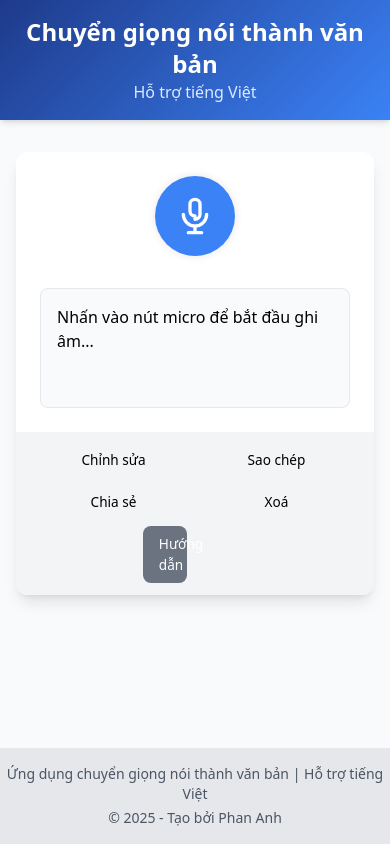
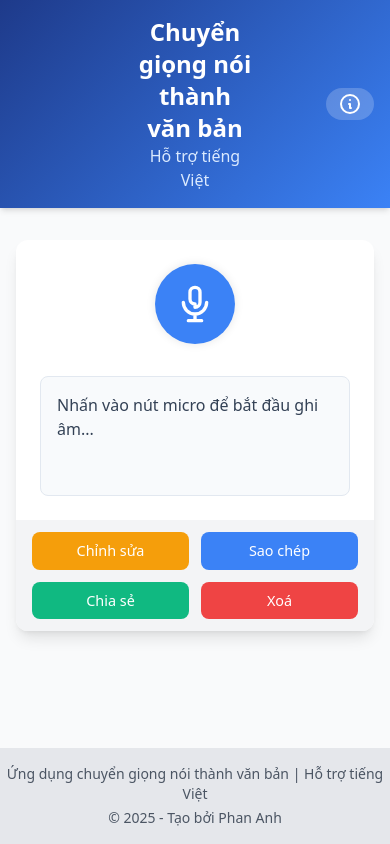
Before and after one commit to lop0dongthacgian/luyentutienganh, a plain HTML site: page index.html in a window 390 px wide. Drawn offline with nearby package versions, Linux system fonts and the light colour scheme.

Commit message:
Update index.html

```diff
--- a/index.html
+++ b/index.html
@@ -23,14 +23,18 @@
             max-height: 300px;
             transition: height 0.3s ease;
             white-space: pre-wrap;
+            background-color: #f8fafc;
+            border: 1px solid #e2e8f0;
+            color: #334155;
         }
         .action-btn {
             transition: all 0.2s ease;
-            font-size: 0.85rem;
-            padding: 0.4rem 0.8rem;
+            font-size: 0.9rem;
+            padding: 0.5rem 1rem;
         }
         .action-btn:hover {
             transform: translateY(-2px);
+            box-shadow: 0 4px 6px -1px rgba(0, 0, 0, 0.1);
         }
         .action-btn:active {
             transform: translateY(1px);
@@ -62,8 +66,38 @@
             background: linear-gradient(135deg, #1e3a8a 0%, #3b82f6 100%);
         }
 
-        /* Guide styling - improved for mobile */
-        .guide-container {
+        /* Button colors */
+        .btn-primary {
+            background-color: #3b82f6;
+            color: white;
+        }
+        .btn-primary:hover {
+            background-color: #2563eb;
+        }
+        .btn-warning {
+            background-color: #f59e0b;
+            color: white;
+        }
+        .btn-warning:hover {
+            background-color: #d97706;
+        }
+        .btn-success {
+            background-color: #10b981;
+            color: white;
+        }
+        .btn-success:hover {
+            background-color: #059669;
+        }
+        .btn-danger {
+            background-color: #ef4444;
+            color: white;
+        }
+        .btn-danger:hover {
+            background-color: #dc2626;
+        }
+
+        /* Header guide styling */
+        .header-guide {
             position: relative;
             display: inline-block;
         }
@@ -71,53 +105,87 @@
             display: none;
             position: absolute;
             background-color: #f9fafb;
-            min-width: 280px;
+            width: 280px;
             max-width: 90vw;
             box-shadow: 0px 8px 16px 0px rgba(0,0,0,0.2);
-            z-index: 1;
+            z-index: 100;
             border-radius: 0.5rem;
             padding: 1rem;
-            bottom: 100%;
+            top: 100%;
             left: 50%;
             transform: translateX(-50%);
             font-size: 0.9rem;
+            color: #333;
         }
-        .guide-container:hover .guide-content,
-        .guide-container:focus-within .guide-content {
+        .guide-trigger {
+            background: rgba(255,255,255,0.2);
+            border: none;
+            color: white;
+            font-size: 0.9rem;
+            cursor: pointer;
+            padding: 0.25rem 0.75rem;
+            border-radius: 9999px;
+            transition: all 0.2s;
+            display: flex;
+            align-items: center;
+            justify-content: center;
+        }
+        .guide-trigger:hover {
+            background: rgba(255,255,255,0.3);
+        }
+        .header-guide:hover .guide-content,
+        .header-guide:focus-within .guide-content {
             display: block;
         }
 
         /* Responsive adjustments */
         @media (max-width: 640px) {
             .action-buttons {
-                flex-wrap: wrap;
                 gap: 0.5rem;
                 justify-content: center;
             }
             .action-btn {
-                flex: 1 0 calc(50% - 0.5rem);
-                max-width: calc(50% - 0.5rem);
+                flex: 1;
+                min-width: calc(50% - 0.5rem);
             }
             .guide-content {
-                min-width: 200px;
-                left: 0;
-                transform: none;
-                right: 0;
-                margin: 0 auto;
                 font-size: 0.8rem;
                 padding: 0.75rem;
-            }
-            .guide-content ul {
-                padding-left: 1rem;
             }
         }
     </style>
 </head>
 <body class="bg-gray-50 min-h-screen flex flex-col">
-    <header class="gradient-bg text-white py-4 shadow-md">
-        <div class="container mx-auto px-4 text-center">
-            <h1 class="text-2xl font-bold">Chuyển giọng nói thành văn bản</h1>
-            <p class="text-blue-100">Hỗ trợ tiếng Việt</p>
+    <header class="gradient-bg text-white py-4 shadow-md relative">
+        <div class="container mx-auto px-4">
+            <div class="flex justify-between items-center">
+                <div class="flex-1"></div>
+                <div class="flex-1 text-center">
+                    <h1 class="text-2xl font-bold">Chuyển giọng nói thành văn bản</h1>
+                    <p class="text-blue-100">Hỗ trợ tiếng Việt</p>
+                </div>
+                <div class="flex-1 flex justify-end">
+                    <div class="header-guide">
+                        <button class="guide-trigger focus:outline-none">
+                            <svg xmlns="http://www.w3.org/2000/svg" class="h-6 w-6" fill="none" viewBox="0 0 24 24" stroke="currentColor">
+                                <path stroke-linecap="round" stroke-linejoin="round" stroke-width="2" d="M13 16h-1v-4h-1m1-4h.01M21 12a9 9 0 11-18 0 9 9 0 0118 0z" />
+                            </svg>
+                        </button>
+                        <div class="guide-content">
+                            <h3 class="font-bold mb-2 text-blue-600">Hướng dẫn sử dụng:</h3>
+                            <ul class="list-disc pl-5 space-y-1 text-gray-700">
+                                <li>Nhấn nút Micro để bắt đầu ghi âm</li>
+                                <li>Nhấn lại nút Micro để dừng</li>
+                                <li>Văn bản sẽ tự động hiển thị</li>
+                                <li>Dùng nút "Chỉnh sửa" để sửa trực tiếp</li>
+                                <li>"Sao chép" để copy văn bản</li>
+                                <li>"Chia sẻ" để gửi qua ứng dụng khác</li>
+                                <li>"Xoá" để xóa toàn bộ nội dung</li>
+                            </ul>
+                        </div>
+                    </div>
+                </div>
+            </div>
         </div>
     </header>
 
@@ -138,11 +206,11 @@
 
             <!-- Text output -->
             <div class="px-6 pb-6">
-                <div id="textOutput" class="text-output bg-gray-50 rounded-lg p-4 overflow-y-auto border border-gray-200" contenteditable="true">Nhấn vào nút micro để bắt đầu ghi âm...</div>
+                <div id="textOutput" class="text-output rounded-lg p-4 overflow-y-auto">Nhấn vào nút micro để bắt đầu ghi âm...</div>
             </div>
 
-            <!-- Action buttons - now more compact -->
-            <div class="bg-gray-100 px-4 py-3 flex flex-wrap justify-center gap-2 action-buttons">
+            <!-- Action buttons - now 4 buttons -->
+            <div class="bg-gray-100 px-4 py-3 flex flex-wrap justify-center gap-3 action-buttons">
                 <button id="editBtn" class="action-btn btn-warning rounded-lg">
                     Chỉnh sửa
                 </button>
@@ -155,23 +223,6 @@
                 <button id="deleteBtn" class="action-btn btn-danger rounded-lg">
                     Xoá
                 </button>
-                <div class="guide-container">
-                    <button class="action-btn bg-gray-500 hover:bg-gray-600 text-white rounded-lg px-4 py-2 focus:outline-none">
-                        Hướng dẫn
-                    </button>
-                    <div class="guide-content">
-                        <h3 class="font-bold mb-2 text-sm sm:text-base">Hướng dẫn sử dụng:</h3>
-                        <ul class="list-disc pl-5 space-y-1 text-xs sm:text-sm">
-                            <li>Nhấn nút Micro để bắt đầu ghi âm</li>
-                            <li>Nhấn lại nút Micro để dừng</li>
-                            <li>Văn bản sẽ tự động hiển thị</li>
-                            <li>Dùng nút "Chỉnh sửa" để sửa trực tiếp</li>
-                            <li>"Sao chép" để copy văn bản</li>
-                            <li>"Chia sẻ" để gửi qua ứng dụng khác</li>
-                            <li>"Xoá" để xóa toàn bộ nội dung</li>
-                        </ul>
-                    </div>
-                </div>
             </div>
         </div>
     </main>
@@ -198,6 +249,7 @@
         const deleteBtn = document.getElementById('deleteBtn');
         const editBtn = document.getElementById('editBtn');
         const waveContainer = document.getElementById('waveContainer');
+        const guideTrigger = document.querySelector('.guide-trigger');
 
         // Variable to prevent duplicate results
         let lastResult = '';
@@ -348,8 +400,7 @@
         });
 
         // Improved guide for touch devices
-        const guideBtn = document.querySelector('.guide-container button');
-        guideBtn.addEventListener('click', (e) => {
+        guideTrigger.addEventListener('click', (e) => {
             e.stopPropagation();
             const guideContent = document.querySelector('.guide-content');
             guideContent.style.display = guideContent.style.display === 'block' ? 'none' : 'block';
```
